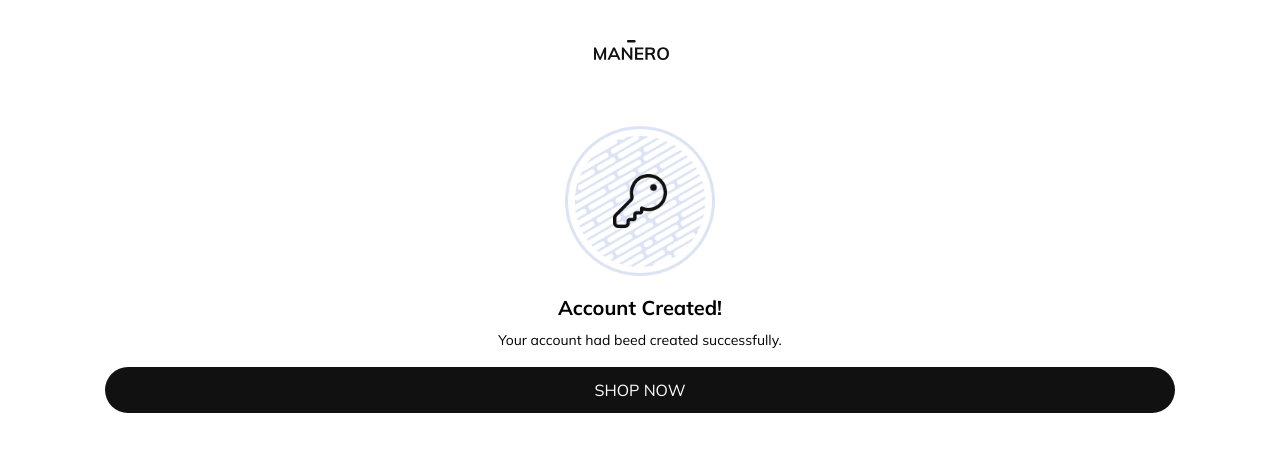
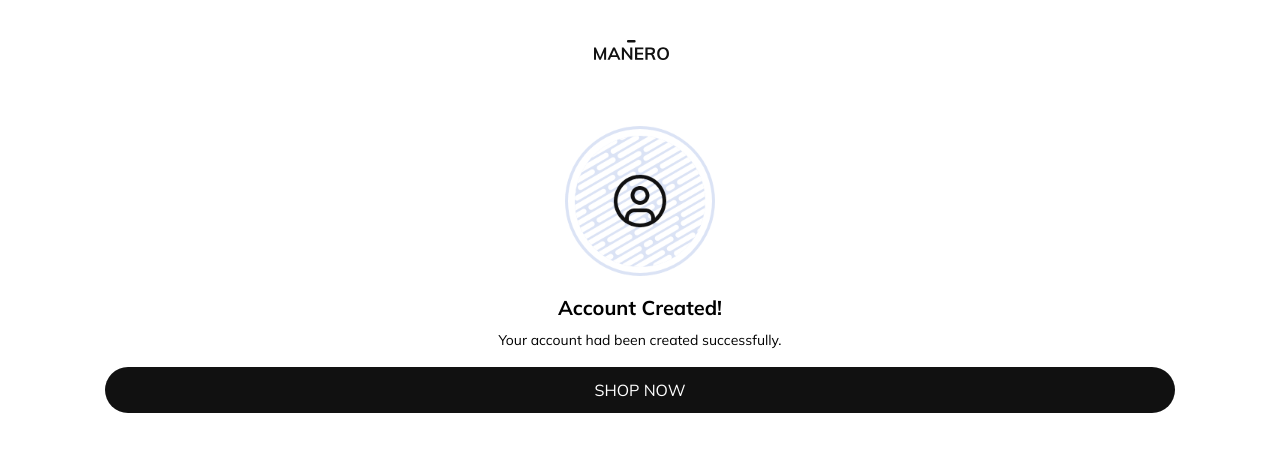
Before and after one commit to Sara-Lindstrom/Manero, a React (Create React App) app in the folder WebApp/: page /accountconfirmed in a window 1280 px wide. Shown: the top 452 px of the page. Built offline with nearby package versions, Linux system fonts and the light colour scheme; no server answers; some icons are missing.

Commit message:
added confirm image

```diff
--- a/WebApp/src/sections/ConfirmedPhoneVerificationSection.tsx
+++ b/WebApp/src/sections/ConfirmedPhoneVerificationSection.tsx
@@ -1,4 +1,4 @@
-import keyImage from '../Images/img.png';
+import confirmUser from '../Images/confirmuser.png';
 import { useNavigate } from 'react-router-dom';
 
 // Confirmation page after successful phone verification
@@ -14,11 +14,11 @@
             <section className="confirmation-section">
                 <div className='container'>
                     <div className="image-container">
-                        <img src={keyImage} alt="Key Icon" className="key-icon" />
+                        <img src={confirmUser} alt="User Icon" className="key-icon" />
                     </div>
                     <i className="fa-light fa-pipe"></i>
                     <h2 className="confirmation-message">Account Created!</h2>
-                    <p className="confirmation-description">Your account had beed created successfully.</p>
+                    <p className="confirmation-description">Your account had been created successfully.</p>
                     <button className='btn dark-btn form-btn' onClick={handleDoneClick}>SHOP NOW</button>
                 </div>
             </section>
```
Also changed, not shown: WebApp/src/Images/confirmuser.png (added), WebApp/src/css/Style.min.css.
